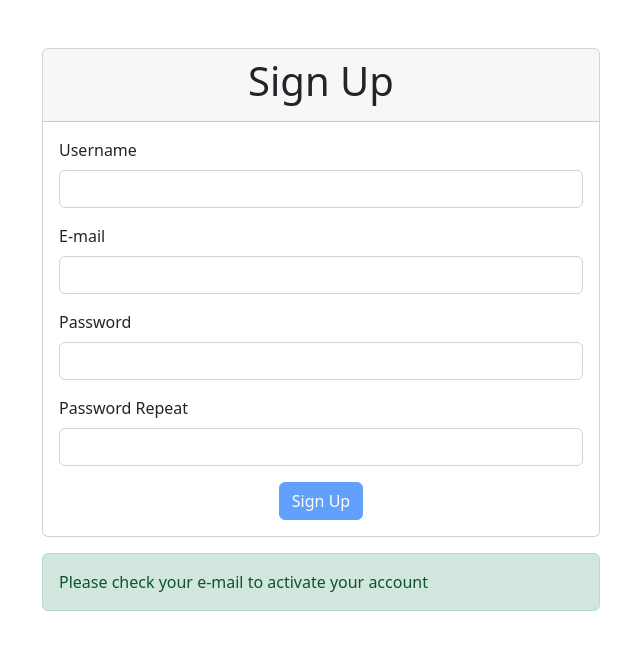
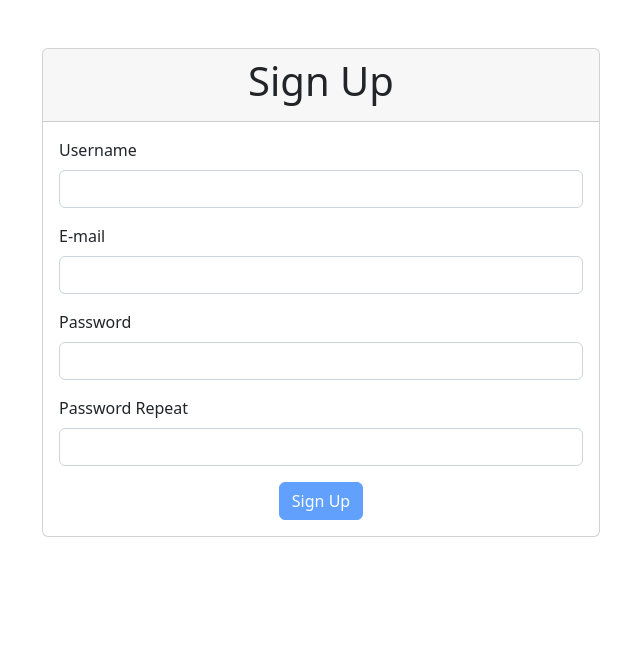
Before and after one commit to eagle-tex/react-with-tdd, a React (Create React App) app: page / in a window 1280 px wide. Shown: the top 650 px of the page, without its empty margins (319-959 px from the left). Built offline with nearby package versions, Linux system fonts and the light colour scheme.

Commit message:
refactor: pass #14 -> add 1 piece of state (`signUpSuccess`) & render div based on it

```diff
--- a/src/pages/SignUpPage.jsx
+++ b/src/pages/SignUpPage.jsx
@@ -7,7 +7,8 @@ class SignUpPage extends Component {
     email: '',
     password: '',
     passwordRepeat: '',
-    apiProgress: false
+    apiProgress: false,
+    signUpSuccess: false
   };
 
   onChange = event => {
@@ -22,12 +23,14 @@ class SignUpPage extends Component {
     const { username, email, password } = this.state;
     const body = { username, email, password };
     this.setState({ apiProgress: true });
-    axios.post('/api/1.0/users', body);
+    axios.post('/api/1.0/users', body).then(() => {
+      this.setState({ signUpSuccess: true });
+    });
   };
 
   render() {
     let disabled = true;
-    const { password, passwordRepeat, apiProgress } = this.state;
+    const { password, passwordRepeat, apiProgress, signUpSuccess } = this.state;
     if (password && passwordRepeat) {
       disabled = password !== passwordRepeat;
     }
@@ -99,9 +102,11 @@ class SignUpPage extends Component {
           </div>
         </form>
 
-        <div className="alert alert-success mt-3">
-          Please check your e-mail to activate your account
-        </div>
+        {signUpSuccess && (
+          <div className="alert alert-success mt-3">
+            Please check your e-mail to activate your account
+          </div>
+        )}
       </div>
     );
   }
```
